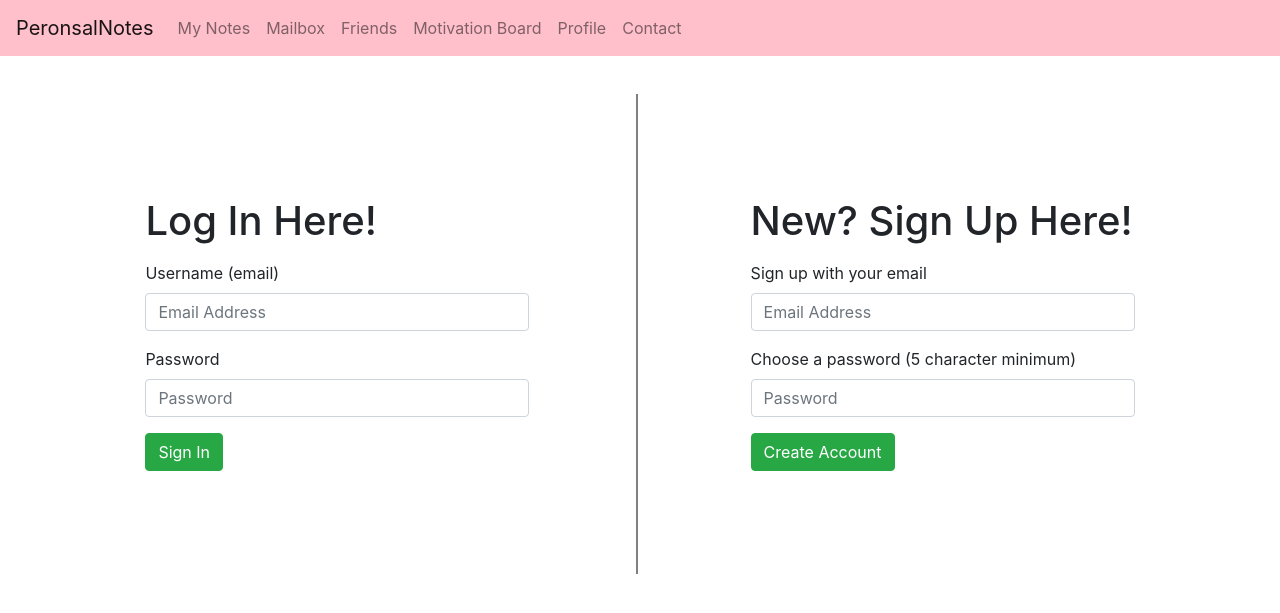
After one commit to natyz/cs4640project, a PHP site: page /login.html in a window 1280 px wide. The commit adds this page. Shown: the top 613 px of the page. Run offline with PHP 8.4, Linux system fonts and the light colour scheme.

Commit message:
add styling and login

```diff
--- /dev/null
+++ b/login.html
@@ -0,0 +1,97 @@
+<!DOCTYPE html>
+<html lang="en">
+
+<head>
+    <meta charset="utf-8">
+    <meta http-equiv="X-UA-Compatible" content="IE=edge"> <!-- required to handle IE -->
+    <meta name="viewport" content="width=device-width, initial-scale=1">
+    <link rel="stylesheet" href="https://stackpath.bootstrapcdn.com/bootstrap/4.3.1/css/bootstrap.min.css"
+        integrity="sha384-ggOyR0iXCbMQv3Xipma34MD+dH/1fQ784/j6cY/iJTQUOhcWr7x9JvoRxT2MZw1T" crossorigin="anonymous">
+    <script src="https://code.jquery.com/jquery-3.3.1.slim.min.js"
+        integrity="sha384-q8i/X+965DzO0rT7abK41JStQIAqVgRVzpbzo5smXKp4YfRvH+8abtTE1Pi6jizo"
+        crossorigin="anonymous"></script>
+    <script src="https://cdnjs.cloudflare.com/ajax/libs/popper.js/1.14.7/umd/popper.min.js"
+        integrity="sha384-UO2eT0CpHqdSJQ6hJty5KVphtPhzWj9WO1clHTMGa3JDZwrnQq4sF86dIHNDz0W1"
+        crossorigin="anonymous"></script>
+    <script src="https://stackpath.bootstrapcdn.com/bootstrap/4.3.1/js/bootstrap.min.js"
+        integrity="sha384-JjSmVgyd0p3pXB1rRibZUAYoIIy6OrQ6VrjIEaFf/nJGzIxFDsf4x0xIM+B07jRM"
+        crossorigin="anonymous"></script>
+    <link rel="stylesheet" href="./styles/login.css">
+    <link href="header.html" rel="import" />
+</head>
+<header>
+    <nav class="navbar navbar-expand-md navbar-light" style="background-color: pink;">
+        <a class="navbar-brand" href="home.html">PeronsalNotes</a>
+
+        <button class="navbar-toggler" type="button" data-toggle="collapse" data-target="#collapsibleNavbar">
+            <span class="navbar-toggler-icon"></span>
+        </button>
+
+        <div class="justify-content-end" id="collapsibleNavbar">
+            <ul class="navbar-nav">
+                <li class="nav-item">
+                    <a class="nav-link" href="mynotes.html">My Notes</a>
+                </li>
+                <li class="nav-item">
+                    <a class="nav-link" href="#">Mailbox</a>
+                </li>
+                <li class="nav-item">
+                    <a class="nav-link" href="#">Friends</a>
+                </li>
+                <li class="nav-item">
+                    <a class="nav-link" href="#">Motivation Board</a>
+                </li>
+                <li class="nav-item">
+                    <a class="nav-link" href="#">Profile</a>
+                </li>
+                <li class="nav-item">
+                    <a class="nav-link" href="contact.html">Contact</a>
+                </li>
+            </ul>
+        </div>
+
+    </nav>
+</header>
+
+<body>
+    <div class="body">
+        <div class="login">
+            <form>
+                <div class="form-group">
+                    <h1>Log In Here!</h1>
+                </div>
+                <div class="form-group">
+                    <label for="email">Username (email)</label>
+                    <input type="email" id="email" class="form-control" placeholder="Email Address">
+                </div>
+                <div class="form-group">
+                    <label for="password">Password</label>
+                    <input type="password" id="email" class="form-control" placeholder="Password" minlength="5"
+                        required>
+                </div>
+                <button type="submit" class="btn btn-success" onclick="location.href='mynotes.html';">Sign In</button>
+            </form>
+        </div>
+        <div style="border-left: 2px solid grey; flex: 1;"></div>
+        <div class="login">
+            <form>
+                <div class="form-group">
+                    <h1>New? Sign Up Here!</h1>
+                </div>
+                <div class="form-group">
+                    <label for="email">Sign up with your email</label>
+                    <input type="email" id="email" class="form-control" placeholder="Email Address">
+                </div>
+                <div class="form-group">
+                    <label for="password">Choose a password (5 character minimum)</label>
+                    <input type="password" id="password" class="form-control" placeholder="Password" minlength="5"
+                        required>
+                </div>
+                <button type="submit" class="btn btn-success" onclick="location.href='mynotes.html';">Create
+                    Account</button>
+            </form>
+        </div>
+    </div>
+</body>
+
+</html>
--- /dev/null
+++ b/styles/login.css
@@ -0,0 +1,19 @@
+.body {
+    display: flex;
+    flex-direction: row;
+    margin: 3vw;
+    height: 60vh;
+}
+
+.login {
+    display: flex;
+    flex-direction: column;
+    flex: 100;
+    margin: 3vw;
+    justify-content: center;
+    align-items: center;
+}
+
+.form-group {
+    width: 30vw;
+}
```
Also changed, not shown: addnote.html (+29 -17 lines), home.html (+24 -9 lines), mynotes.html (+32 -8 lines), notestyles.css (deleted, +0 -51 lines), styles/addnote.css (added, +19 -0 lines), styles/mynotes.css (added, +57 -0 lines), styles/home.css (line endings or trailing spaces).
